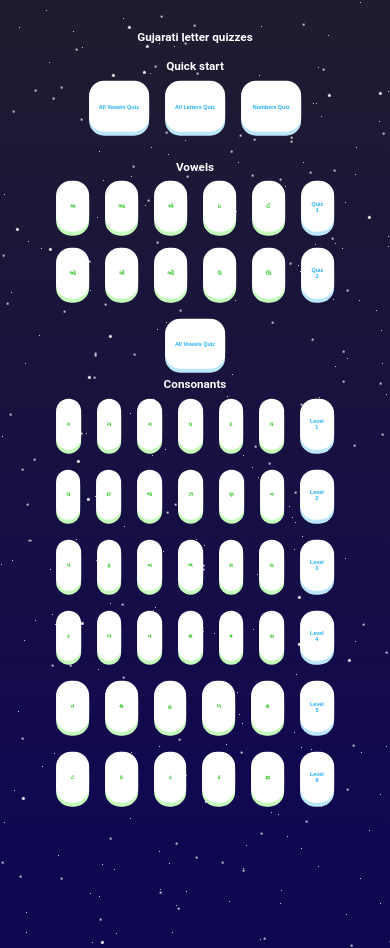
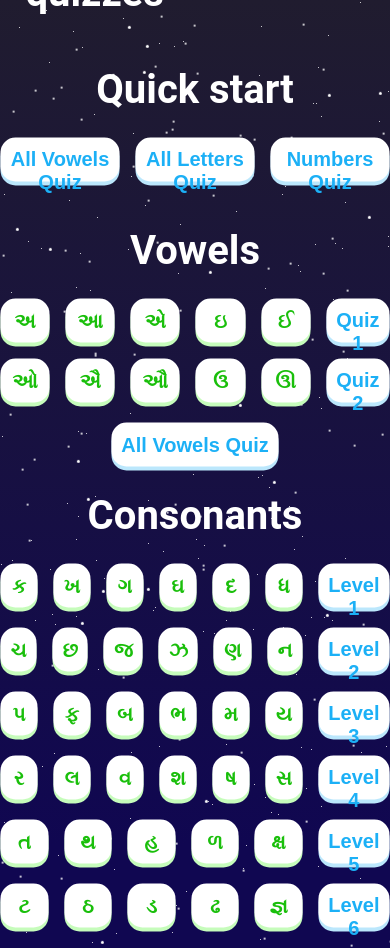
Before and after one commit to LizzieWadsworth/GujaratiAlphabet, a plain HTML site: page index.html in a window 390 px wide. Before the commit the page ends 844 px from the top, so only its background shows below. Drawn offline with Linux system fonts and the light colour scheme.

Commit message:
Font size changed back to pixels
Seemed to work better on mobile as allows for columns to squish

```diff
--- a/style.css
+++ b/style.css
@@ -21,8 +21,8 @@ body {
 }
 
 .start-screen h2 {
-  font-size: 3vw;
-  padding: 2vw;
+  font-size: 40px;
+  padding: 25px;
 }
 
 button {
@@ -37,11 +37,11 @@ button {
 .level {
   background: #fff;
   color: #1CB0F6;
-  height: 6vh;
+  height: 44px;
   padding: 10px 10px;
   border-radius: 15px;
   border: none;
-  font-size: 1.4vw;
+  font-size: 20px;
   cursor: pointer;
   font-weight: 800;
   box-shadow: 0 4px 0 #BBE7FC;
@@ -50,11 +50,11 @@ button {
 .letterbutton {
   background: #fff;
   color: #1abf0b;
-  height: 6vh;
+  height: 44px;
   padding: 10px 10px;
   border-radius: 15px;
   border: none;
-  font-size: 1.4vw;
+  font-size: 20px;
   cursor: pointer;
   font-weight: 800;
   box-shadow: 0 4px 0 #c6fcbb;
```
